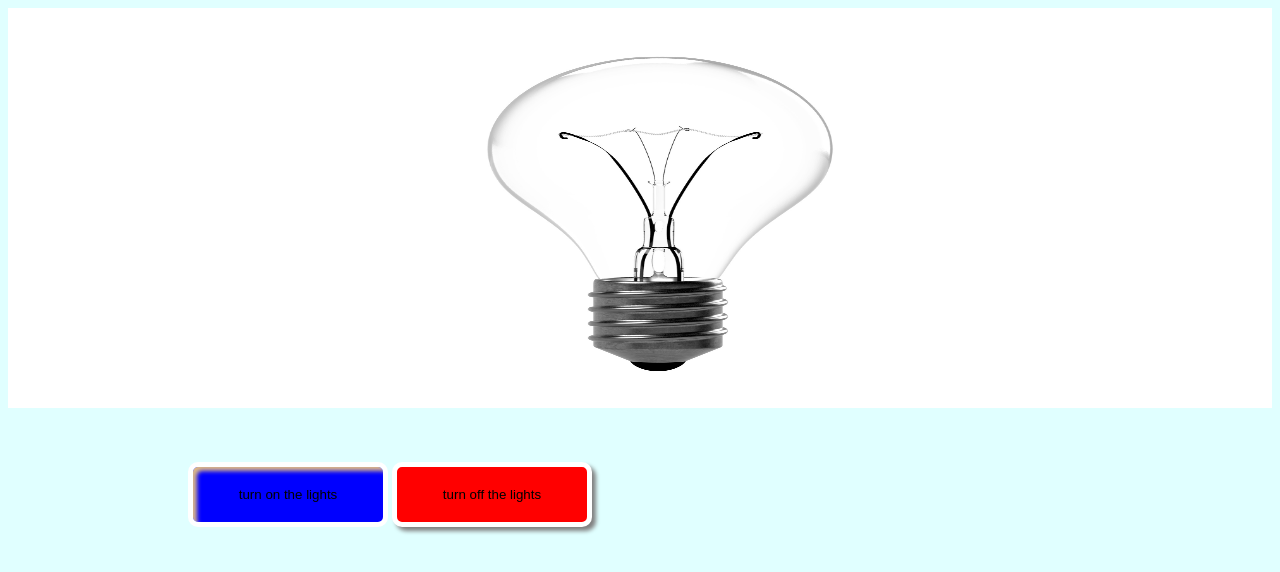
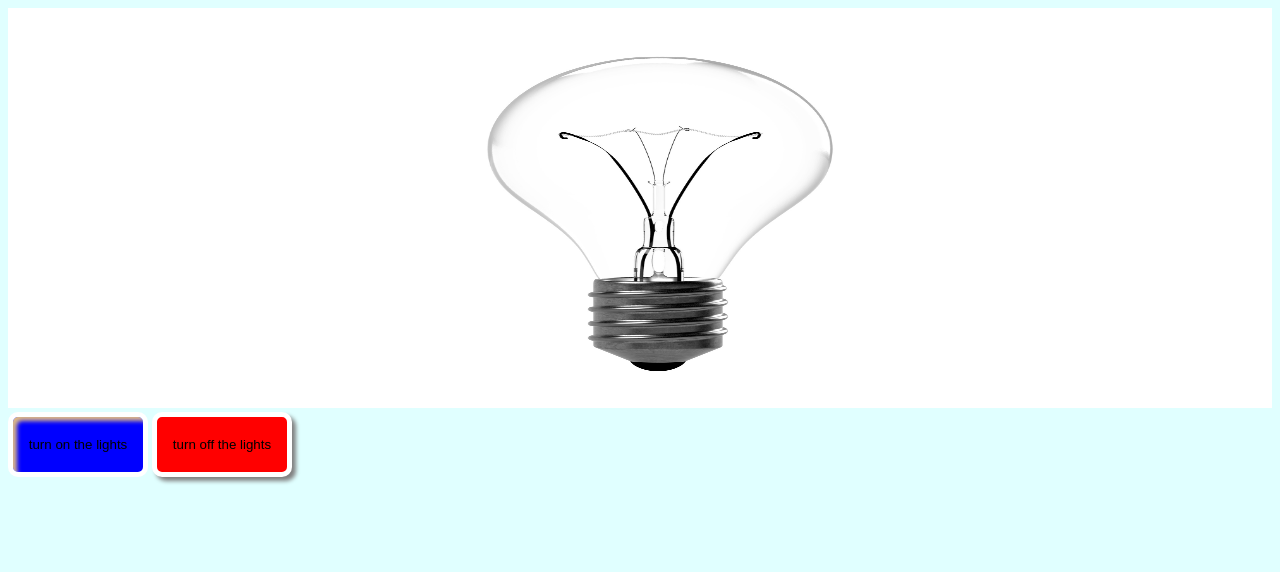
Before and after one commit to krisdikachi/bulb, a plain HTML site: page index.html in a window 1280 px wide. Drawn offline with Linux system fonts and the light colour scheme.

Commit message:
second commit

```diff
--- a/style.css
+++ b/style.css
@@ -11,7 +11,7 @@ body{
 }
 button{
     background-color: blue;
-    width: 200px;
+    width: 140px;
     height: 65px;
     border-radius: 10px;
     box-shadow: inset 4px 4px 4px burlywood;
@@ -24,7 +24,7 @@ button{
 
 .button2{
     background-color: red;
-    width: 200px;
+    width: 140px;
     box-shadow: 4px 4px 4px grey;
     height: 65px;
     border-radius: 10px;
@@ -32,6 +32,6 @@ button{
 }
 .mom{
     justify-content: space-around;
-    padding: 50px 30px;
-    margin-left: 150px;
+
+
 }
```
